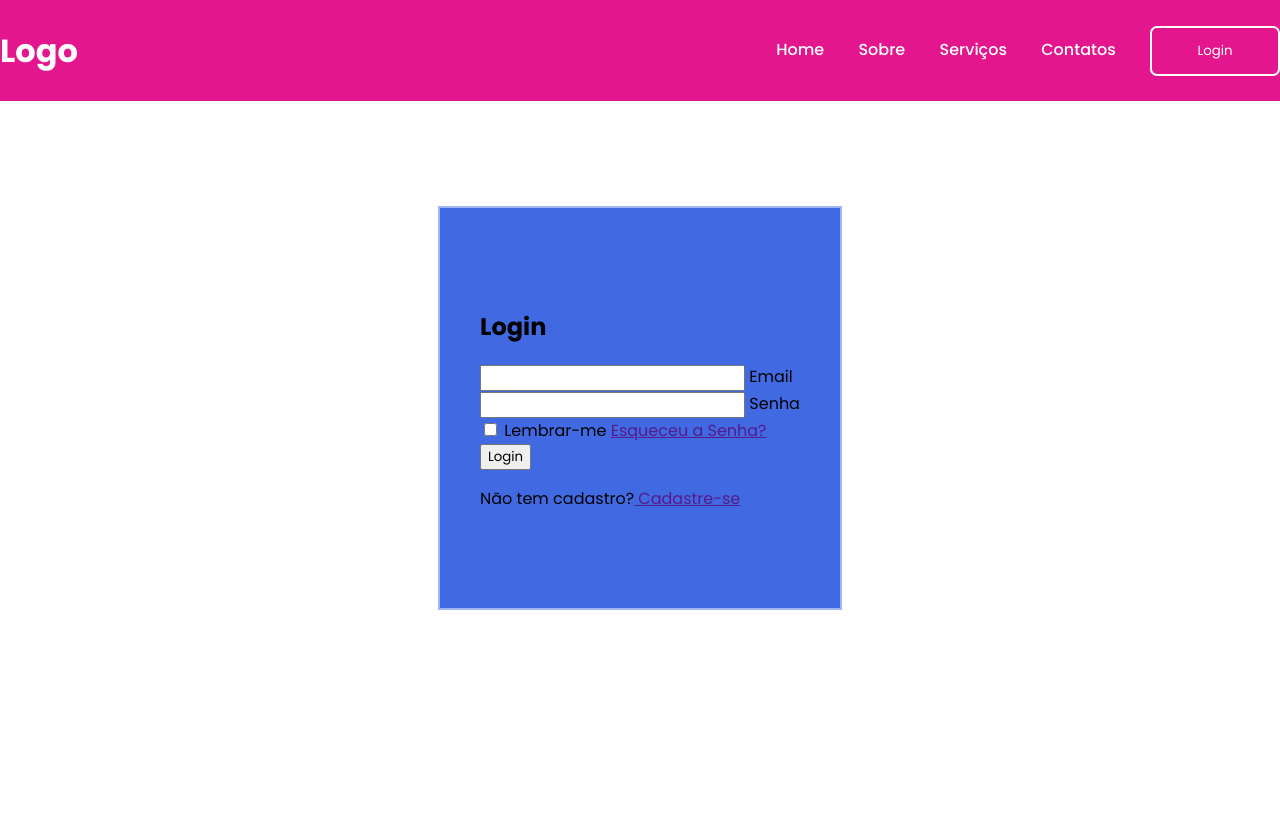
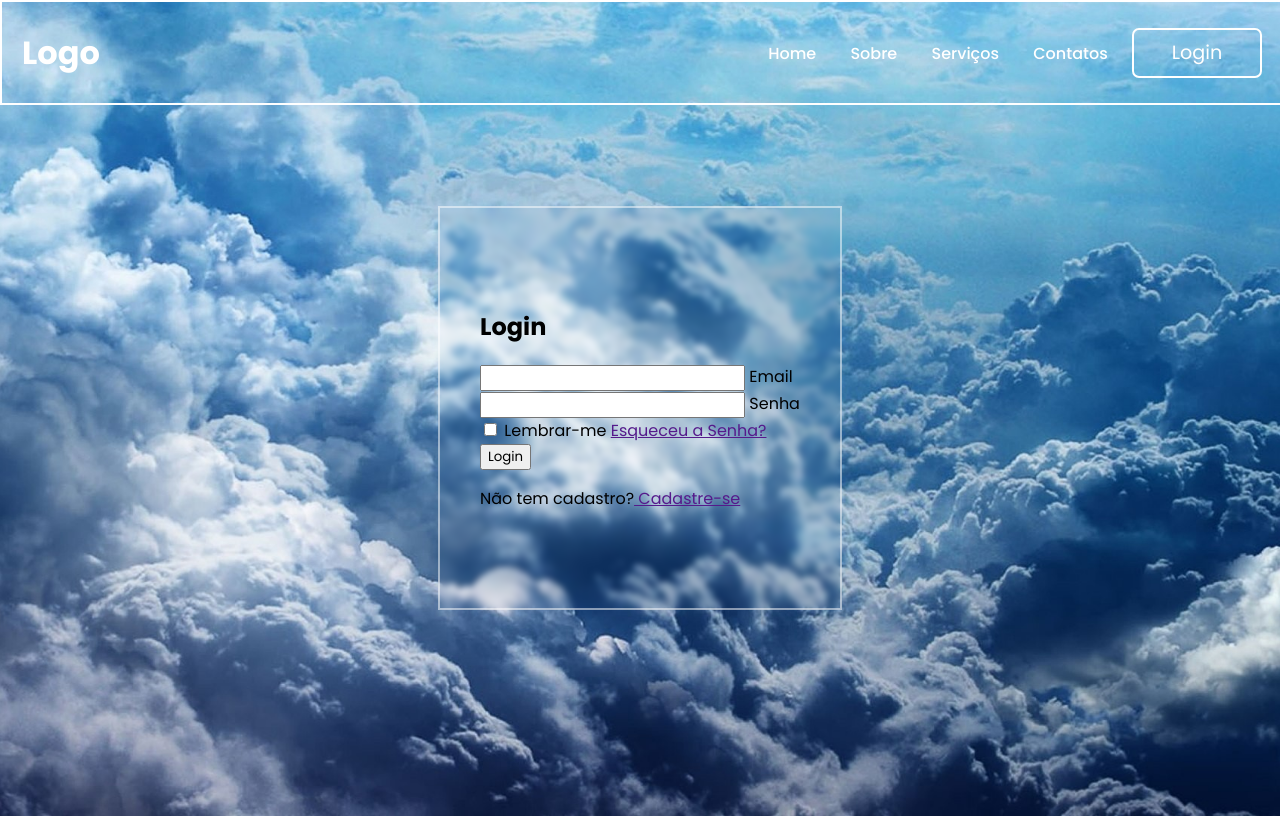
Before and after one commit to Gustavo1701/form-html, a plain HTML site: page index.html in a window 1280 px wide. Drawn offline with nearby package versions, Linux system fonts and the light colour scheme.

Commit message:
Concluindo a nav e aplicando backgorund no bady

```diff
--- a/index.css
+++ b/index.css
@@ -12,8 +12,8 @@ header {
     top: 0;
     left: 0;
     width: 100%;
-    background-color: rgb(228, 22, 142);
-
+    background-color: transparent;
+    border: 2px solid white;
 }
 
 body {
@@ -22,9 +22,14 @@ body {
     justify-content: center;
     align-items: center;
     min-height: 100vh;
+
+    background-image: url(img/cloud.jpg);
+    background-size: cover;
+    background-position: center;
 }
 
 .logo {
+    margin-left: 20px;
     font-size: 2em;
     color: white;
 }
@@ -37,19 +42,46 @@ nav.menu a{
     font-weight: 500;
 }
 
+.menu a {
+    position: relative;
+}
+
+.menu a:after {
+    content: '';
+    position: absolute;
+    left: 0;
+    width: 100%;
+    height: 3px;
+    background: rgb(255, 255, 255);
+    border-radius: 5px;
+    bottom: -6px;
+    transform: scalex(0);
+    transform-origin: center;
+    transition: transform .2s;
+}
+
+.menu a:hover:after {
+    transform: scaleX(1);
+}
+
 nav.menu button {
+    font-size: 1.2rem;
     width: 130px;
     height: 50px;
     border-radius: 7px;
     border: 2px solid white;
-    margin-left: 30px;
+    margin-left: 20px;
+    margin-right: 20px;
     color: white;
     background-color: transparent;
     cursor: pointer;
 }
 
+
+
 main {
-    background-color: royalblue;
+    background-color: transparent;
+    backdrop-filter: blur(3px);
     position: relative;
     width: 400px;
     height: 400px;
@@ -58,3 +90,9 @@ main {
     justify-content: center;
     align-items: center;
 }
+
+main .input-box {
+    position: relative;
+    width: 100%;
+
+}
```
Also changed, not shown: img/cloud.jpg (added).
